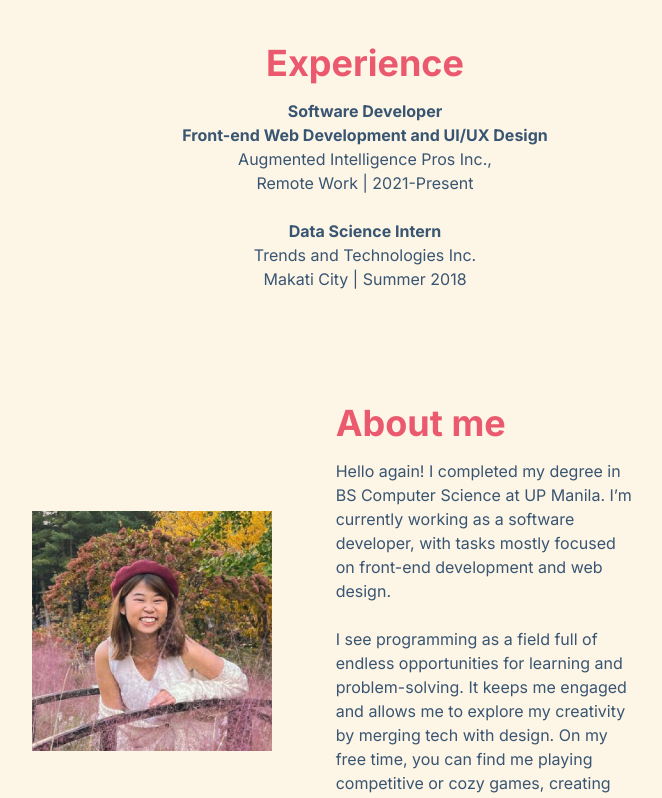
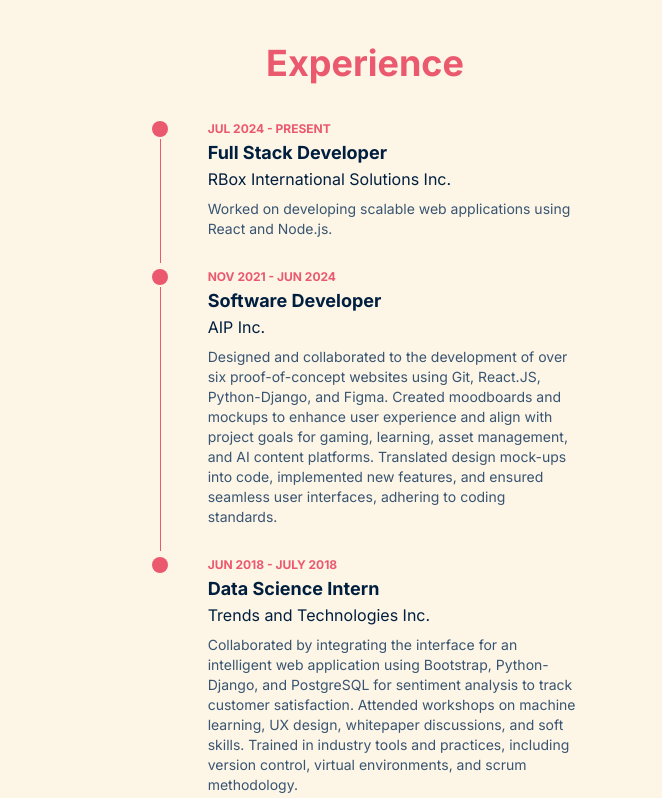
Before and after one commit to dqperez/portfolio-website, a React (Vite) app: page / in a window 1280 px wide. Shown: the part 1800-2598 px from the top of the page, without its empty margins (275-937 px from the left). Built offline with nearby package versions, Linux system fonts and the light colour scheme.

Commit message:
feat: Add stepper to experience section

```diff
--- a/src/components/Experience.jsx
+++ b/src/components/Experience.jsx
@@ -1,18 +1,14 @@
 import React from 'react';
+import VerticalStepper from './VerticalStepper';
 
 const Experience = () => {
   return (
     <div className='flex flex-col justify-center items-center w-screen'>
+
         <p className="text-4xl text-header font-bold">Experience</p>
-        <p className="text-body text-center my-4">
-          <span className="font-bold">Software Developer<br/>Front-end Web Development and UI/UX Design</span>
-          <br/>Augmented Intelligence Pros Inc.,
-          <br/>Remote Work | 2021-Present
-          <br/><br/>
-          <span className="font-bold">Data Science Intern</span>
-          <br/>Trends and Technologies Inc.
-          <br/>Makati City | Summer 2018
-        </p>
+        <div class="w-3/4 xl:w-1/3 py-8">
+        <VerticalStepper/>
+        </div>
 
     </div>
   )
--- /dev/null
+++ b/src/components/VerticalStepper.jsx
@@ -0,0 +1,51 @@
+// src/VerticalStepper.jsx
+import React from 'react';
+
+const experiences = [
+  {
+    company: "RBox International Solutions Inc.",
+    role: "Full Stack Developer",
+    duration: "Jul 2024 - Present",
+    description: "Worked on developing scalable web applications using React and Node.js."
+  },
+  {
+    company: "AIP Inc.",
+    role: "Software Developer",
+    duration: "Nov 2021 - Jun 2024",
+    description: "Designed and collaborated to the development of over six proof-of-concept websites using Git, React.JS, Python-Django, and Figma. Created moodboards and mockups to enhance user experience and align with project goals for gaming, learning, asset management, and AI content platforms. Translated design mock-ups into code, implemented new features, and ensured seamless user interfaces, adhering to coding standards."
+  },
+  {
+    company: "Trends and Technologies Inc.",
+    role: "Data Science Intern",
+    duration: "Jun 2018 - July 2018",
+    description: "Collaborated by integrating the interface for an intelligent web application using Bootstrap, Python-Django, and PostgreSQL for sentiment analysis to track customer satisfaction. Attended workshops on machine learning, UX design, whitepaper discussions, and soft skills. Trained in industry tools and practices, including version control, virtual environments, and scrum methodology."
+  }
+];
+
+const VerticalStepper = () => {
+  return (
+    <div className="relative flex flex-col items-start">
+      {experiences.map((exp, index) => (
+        <div key={index} className="flex items-start mb-6 relative pl-8">
+          {/* Circle indicator */}
+          <div className="absolute left-0 top-1.5 w-4 h-4 bg-header rounded-full"></div>
+
+          {/* Vertical line */}
+          {index < experiences.length - 1 && (
+            <div className="absolute left-2 top-6 w-px h-full bg-header"></div>
+          )}
+
+          {/* Experience details */}
+          <div className="ml-6">
+            <span className="text-xs font-bold text-header uppercase">{exp.duration}</span>
+            <h4 className="text-lg text-subtitles font-bold">{exp.role}</h4>
+            <h3 className="text-subtitles">{exp.company}</h3>
+            <p className="mt-2 text-sm text-body">{exp.description}</p>
+          </div>
+        </div>
+      ))}
+    </div>
+  );
+};
+
+export default VerticalStepper;
```
